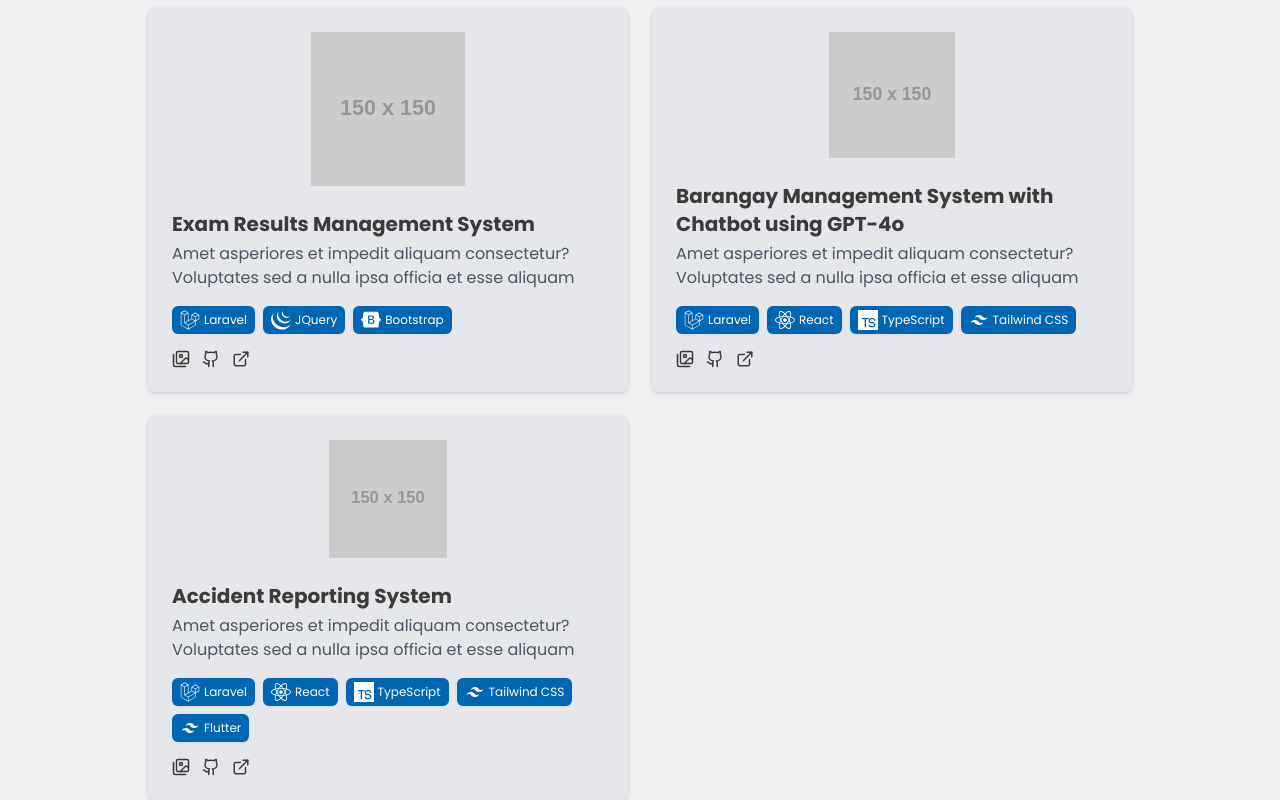
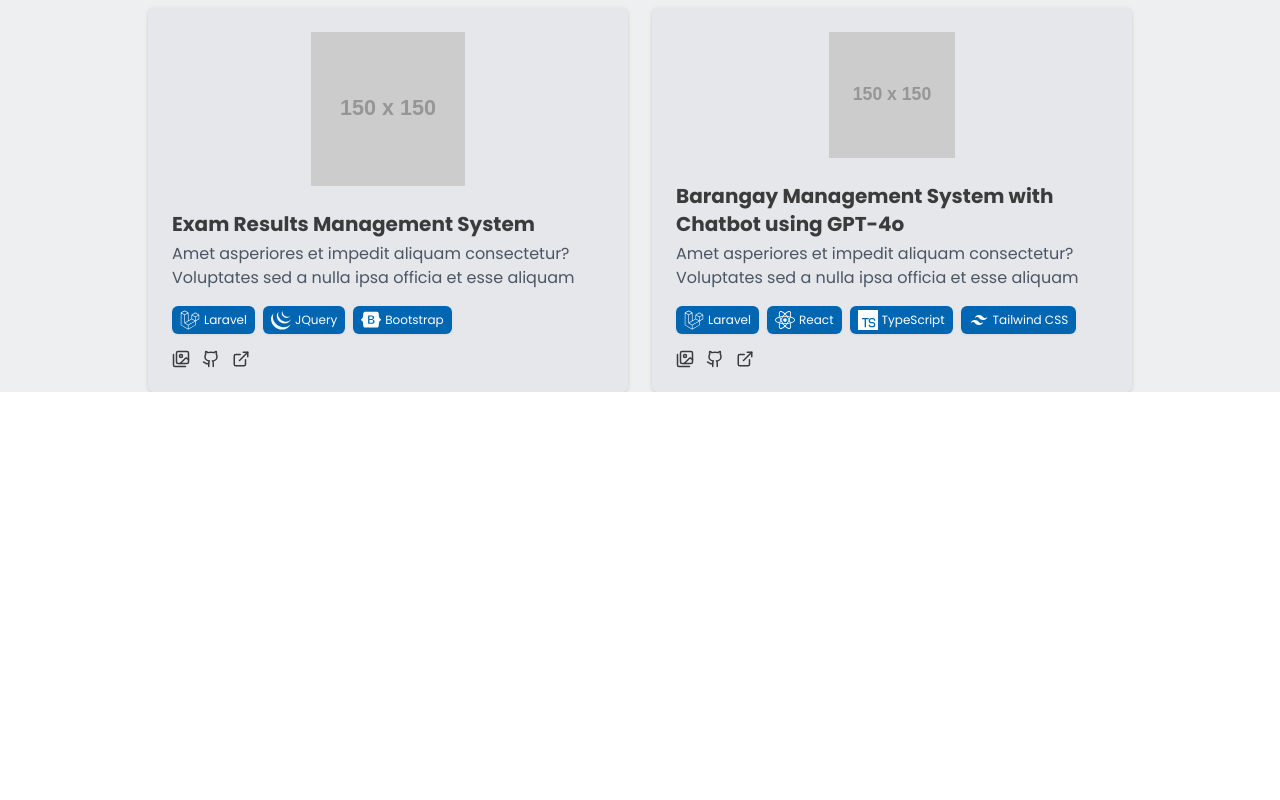
Before and after one commit to jasperfernandez/portfolio, a React (Vite) app: page / in a window 1280 px wide. Shown: the part 1512-2312 px from the top of the page. After the commit the page ends 1904 px from the top, so only its background shows below. Built offline with nearby package versions, Linux system fonts and the light colour scheme.

Commit message:
chore: comment out 'Accident Reporting System' project details in portfolio.jsx

```diff
--- a/src/portfolio.jsx
+++ b/src/portfolio.jsx
@@ -185,40 +185,40 @@ const projects = [
     sourceCode: '',
     livePreview: '',
   },
-  {
-    name: 'Accident Reporting System',
-    images: [
-      'https://via.placeholder.com/150',
-      'https://via.placeholder.com/150',
-      'https://via.placeholder.com/150',
-    ],
-    description:
-      'Amet asperiores et impedit aliquam consectetur? Voluptates sed a nulla ipsa officia et esse aliquam',
-    stacks: [
-      {
-        name: 'Laravel',
-        icon: <Laravel />,
-      },
-      {
-        name: 'React',
-        icon: <React />,
-      },
-      {
-        name: 'TypeScript',
-        icon: <TypeScript />,
-      },
-      {
-        name: 'Tailwind CSS',
-        icon: <TailwindCss />,
-      },
-      {
-        name: 'Flutter',
-        icon: <TailwindCss />,
-      },
-    ],
-    sourceCode: '',
-    livePreview: '',
-  },
+  // {
+  //   name: 'Accident Reporting System',
+  //   images: [
+  //     'https://via.placeholder.com/150',
+  //     'https://via.placeholder.com/150',
+  //     'https://via.placeholder.com/150',
+  //   ],
+  //   description:
+  //     'Amet asperiores et impedit aliquam consectetur? Voluptates sed a nulla ipsa officia et esse aliquam',
+  //   stacks: [
+  //     {
+  //       name: 'Laravel',
+  //       icon: <Laravel />,
+  //     },
+  //     {
+  //       name: 'React',
+  //       icon: <React />,
+  //     },
+  //     {
+  //       name: 'TypeScript',
+  //       icon: <TypeScript />,
+  //     },
+  //     {
+  //       name: 'Tailwind CSS',
+  //       icon: <TailwindCss />,
+  //     },
+  //     {
+  //       name: 'Flutter',
+  //       icon: <TailwindCss />,
+  //     },
+  //   ],
+  //   sourceCode: '',
+  //   livePreview: '',
+  // },
 ];
 
 const skills = [
```
